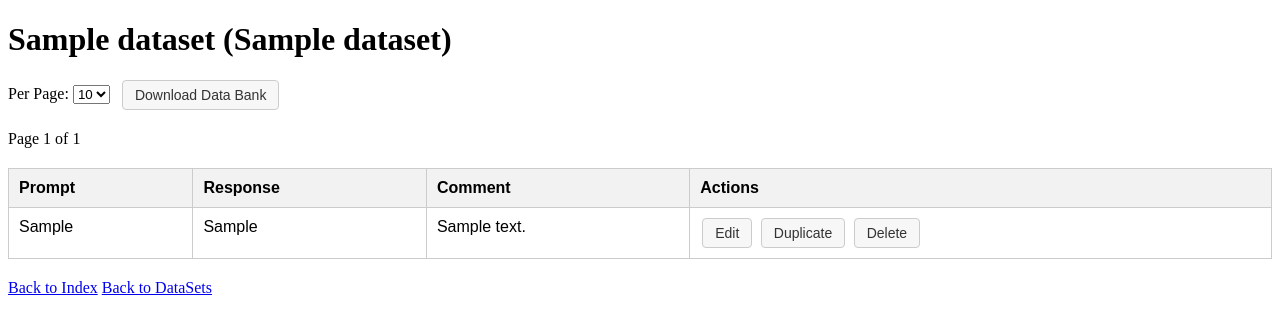
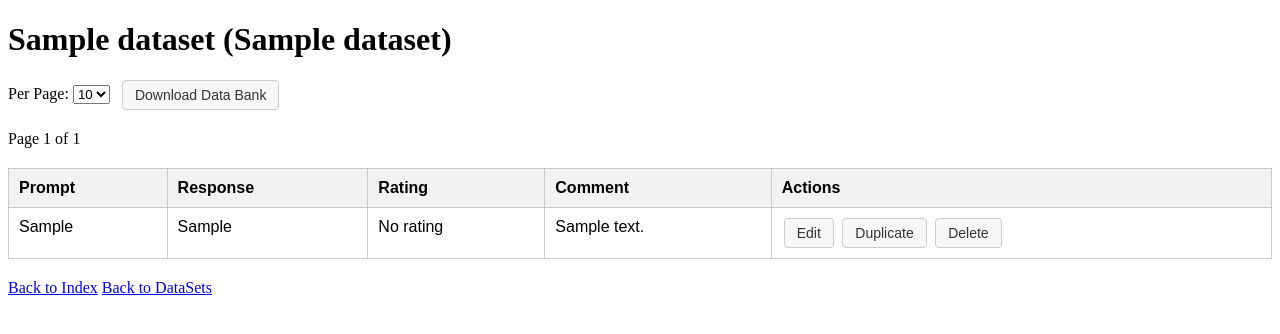
Before and after one commit to KnightWolf2014/Large-Language-Model-Evaluation, a Flask app: page /datasets/1/responses in a window 1280 px wide. Shown: the top 334 px of the page. Run offline with Flask 2, Linux system fonts and the light colour scheme; tables that the repository leaves empty hold one stand-in row (values such as "Sample post").

Commit message:
rating añadido en los datasets

```diff
--- a/scripts/init_testbank_db.py
+++ b/scripts/init_testbank_db.py
@@ -12,6 +12,7 @@ def create_dataset_responses_table():
             dataset_id INTEGER NOT NULL,
             prompt TEXT NOT NULL,
             response TEXT NOT NULL,
+            rating INTEGER,
             comment TEXT,
             FOREIGN KEY(dataset_id) REFERENCES datasets(id) ON DELETE CASCADE
         );
--- a/templates/chat.html
+++ b/templates/chat.html
@@ -44,6 +44,7 @@
                         <input type="checkbox" name="selected" value="{{ loop.index0 }}">
                         <input type="hidden" name="prompt_{{ loop.index0 }}" value="{{ pair.prompt }}">
                         <input type="hidden" name="response_{{ loop.index0 }}" value="{{ pair.response }}">
+                        <input type="hidden" name="rating_{{ loop.index0 }}" value="{{ pair.rating if pair.rating else 0 }}">
                         <input type="hidden" name="comment_{{ loop.index0 }}" value="{{ pair.comment if pair.comment else '' }}">
                     </td>
                     <td class="text-cell">{{ pair.prompt }}</td>
--- a/templates/databank.html
+++ b/templates/databank.html
@@ -102,15 +102,25 @@
             <tr>
                 <th>Prompt</th>
                 <th>Response</th>
+                <th>Rating</th>
                 <th>Comment</th>
                 <th>Actions</th>
             </tr>
         </thead>
         <tbody>
             {% for response in responses %}
-            <tr data-id="{{ response.id }}">
+            <tr data-id="{{ response.id }}" data-rating="{{ response.rating }}">
                 <td class="prompt-cell text-cell">{{ response.prompt }}</td>
                 <td class="response-cell text-cell">{{ response.response }}</td>
+                <td class="rating-cell">
+                    {% if response.rating == 1 %}
+                        👍 Positive
+                    {% elif response.rating == -1 %}
+                        👎 Negative
+                    {% else %}
+                        No rating
+                    {% endif %}
+                </td>
                 <td class="comment-cell text-cell">{{ response.comment if response.comment else '' }}</td>
                 <td class="action-cell">
                     <button class="btn edit-btn" onclick="enableEditMode('{{ response.id }}')">Edit</button>
@@ -129,7 +139,6 @@
 
     <script>
         const datasetId = "{{ dataset_id }}";
-        const numericDatasetId = parseInt(datasetId, 10);
 
         function showMessage(msg) {
             const box = document.getElementById('messageBox');
@@ -151,14 +160,27 @@
             const promptCell = row.querySelector('.prompt-cell');
             const responseCell = row.querySelector('.response-cell');
             const commentCell = row.querySelector('.comment-cell');
+            const ratingCell = row.querySelector('.rating-cell');
 
             promptCell.setAttribute('data-original', promptCell.textContent);
             responseCell.setAttribute('data-original', responseCell.textContent);
             commentCell.setAttribute('data-original', commentCell.textContent);
+            ratingCell.setAttribute('data-original', ratingCell.textContent.trim());
 
+            // Convertir prompt, response, comment a textareas
             promptCell.innerHTML = `<textarea style="width:100%;height:80px;">${promptCell.textContent}</textarea>`;
             responseCell.innerHTML = `<textarea style="width:100%;height:80px;">${responseCell.textContent}</textarea>`;
             commentCell.innerHTML = `<textarea style="width:100%;height:80px;">${commentCell.textContent}</textarea>`;
+
+            const currentRating = parseInt(row.getAttribute('data-rating'), 10);
+            let options = `
+                <select style="width:100%;" id="ratingSelect_${id}">
+                    <option value="" ${(!currentRating||currentRating===0)?'selected':''}>No rating</option>
+                    <option value="1" ${currentRating===1?'selected':''}>Positive</option>
+                    <option value="-1" ${currentRating===-1?'selected':''}>Negative</option>
+                </select>
+            `;
+            ratingCell.innerHTML = options;
 
             row.querySelector('.edit-btn').style.display = 'none';
             row.querySelector('.save-btn').style.display = 'inline-block';
@@ -172,15 +194,18 @@
             const promptCell = row.querySelector('.prompt-cell textarea');
             const responseCell = row.querySelector('.response-cell textarea');
             const commentCell = row.querySelector('.comment-cell textarea');
+            const ratingSelect = row.querySelector(`#ratingSelect_${id}`);
 
             const newPrompt = promptCell.value;
             const newResponse = responseCell.value;
             const newComment = commentCell.value;
+            const newRating = ratingSelect ? ratingSelect.value : '';
 
             const formData = new FormData();
             formData.append('prompt', newPrompt);
             formData.append('response', newResponse);
             formData.append('comment', newComment);
+            formData.append('rating', newRating);
 
             fetch(`/datasets/${datasetId}/responses/${id}/update`, {
                 method: 'POST',
@@ -192,7 +217,18 @@
 
                 row.querySelector('.prompt-cell').innerHTML = newPrompt;
                 row.querySelector('.response-cell').innerHTML = newResponse;
+
+                let ratingText = 'No rating';
+                if (newRating === '1') ratingText = '👍 Positive';
+                else if (newRating === '-1') ratingText = '👎 Negative';
+
+                row.querySelector('.rating-cell').innerHTML = ratingText;
                 row.querySelector('.comment-cell').innerHTML = newComment;
+
+                let numericRating = 0;
+                if (newRating === '1') numericRating = 1;
+                else if (newRating === '-1') numericRating = -1;
+                row.setAttribute('data-rating', numericRating);
 
                 row.querySelector('.edit-btn').style.display = 'inline-block';
                 row.querySelector('.save-btn').style.display = 'none';
@@ -208,14 +244,17 @@
             const promptCell = row.querySelector('.prompt-cell');
             const responseCell = row.querySelector('.response-cell');
             const commentCell = row.querySelector('.comment-cell');
+            const ratingCell = row.querySelector('.rating-cell');
 
             const originalPrompt = promptCell.getAttribute('data-original');
             const originalResponse = responseCell.getAttribute('data-original');
             const originalComment = commentCell.getAttribute('data-original');
+            const originalRatingText = ratingCell.getAttribute('data-original');
 
             promptCell.innerHTML = originalPrompt;
             responseCell.innerHTML = originalResponse;
             commentCell.innerHTML = originalComment;
+            ratingCell.innerHTML = originalRatingText;
 
             row.querySelector('.edit-btn').style.display = 'inline-block';
             row.querySelector('.save-btn').style.display = 'none';
@@ -234,9 +273,23 @@
                     if (originalRow) {
                         const newRow = document.createElement('tr');
                         newRow.setAttribute('data-id', data.entry.id);
+
+                        let ratingText = 'No rating';
+                        let numericRating = 0;
+                        if (data.entry.rating === 1) {
+                            ratingText = '👍 Positive';
+                            numericRating = 1;
+                        } else if (data.entry.rating === -1) {
+                            ratingText = '👎 Negative';
+                            numericRating = -1;
+                        }
+
+                        newRow.setAttribute('data-rating', numericRating);
+
                         newRow.innerHTML = `
                             <td class="text-cell prompt-cell">${data.entry.prompt}</td>
                             <td class="text-cell response-cell">${data.entry.response}</td>
+                            <td class="rating-cell">${ratingText}</td>
                             <td class="text-cell comment-cell">${data.entry.comment || ''}</td>
                             <td class="action-cell">
                                 <button class="btn edit-btn" onclick="enableEditMode('${data.entry.id}')">Edit</button>
@@ -252,8 +305,6 @@
             })
             .catch(error => console.error('Error duplicating entry:', error));
         }
-
-
 
         function deleteEntry(id) {
             if (!confirm("Are you sure you want to delete this entry?")) return;
--- a/views/datasets.py
+++ b/views/datasets.py
@@ -94,20 +94,21 @@ def list_dataset_responses(dataset_id):
     total = conn.execute(count_query, (dataset_id,)).fetchone()['total']
 
     offset = (page - 1) * per_page
-    query = "SELECT id, prompt, response, comment FROM dataset_responses WHERE dataset_id = ? LIMIT ? OFFSET ?"
+    query = "SELECT id, prompt, response, comment, rating FROM dataset_responses WHERE dataset_id = ? LIMIT ? OFFSET ?"
     responses = conn.execute(query, (dataset_id, per_page, offset)).fetchall()
 
     conn.close()
 
-    responses_data = [
-        {
+    responses_data = []
+    for row in responses:
+        rating_val = row['rating']
+        responses_data.append({
             'id': row['id'],
             'prompt': row['prompt'],
             'response': row['response'],
-            'comment': row['comment']
-        }
-        for row in responses
-    ]
+            'comment': row['comment'],
+            'rating': rating_val if rating_val is not None else 0  # 0 será sin rating
+        })
 
     total_pages = (total // per_page) + (1 if total % per_page != 0 else 0)
 
@@ -150,9 +151,18 @@ def update_dataset_response(dataset_id, response_id):
     prompt = request.form.get('prompt')
     response = request.form.get('response')
     comment = request.form.get('comment')
+    rating_str = request.form.get('rating')
+
+    if rating_str == '1':
+        rating_val = 1
+    elif rating_str == '-1':
+        rating_val = -1
+    else:
+        rating_val = None
 
     conn = get_project_db_connection()
-    conn.execute("UPDATE dataset_responses SET prompt = ?, response = ?, comment = ? WHERE id = ? AND dataset_id = ?", (prompt, response, comment, response_id, dataset_id))
+    conn.execute("UPDATE dataset_responses SET prompt = ?, response = ?, comment = ?, rating = ? WHERE id = ? AND dataset_id = ?",
+                 (prompt, response, comment, rating_val, response_id, dataset_id))
     conn.commit()
     conn.close()
     return jsonify({'message': 'Updated successfully'})
@@ -160,9 +170,10 @@ def update_dataset_response(dataset_id, response_id):
 @datasets_blueprint.route('/datasets/<int:dataset_id>/responses/<int:response_id>/duplicate', methods=['POST'])
 def duplicate_dataset_response(dataset_id, response_id):
     conn = get_project_db_connection()
-    row = conn.execute("SELECT prompt, response, comment FROM dataset_responses WHERE id = ? AND dataset_id = ?", (response_id, dataset_id)).fetchone()
+    row = conn.execute("SELECT prompt, response, comment, rating FROM dataset_responses WHERE id = ? AND dataset_id = ?", (response_id, dataset_id)).fetchone()
     if row:
-        conn.execute("INSERT INTO dataset_responses (dataset_id, prompt, response, comment) VALUES (?, ?, ?, ?)", (dataset_id, row['prompt'], row['response'], row['comment']))
+        conn.execute("INSERT INTO dataset_responses (dataset_id, prompt, response, comment, rating) VALUES (?, ?, ?, ?, ?)",
+                     (dataset_id, row['prompt'], row['response'], row['comment'], row['rating']))
         conn.commit()
         new_id = conn.execute("SELECT last_insert_rowid()").fetchone()[0]
         conn.close()
@@ -172,7 +183,8 @@ def duplicate_dataset_response(dataset_id, response_id):
                 'id': new_id,
                 'prompt': row['prompt'],
                 'response': row['response'],
-                'comment': row['comment']
+                'comment': row['comment'],
+                'rating': row['rating'] if row['rating'] is not None else 0
             }
         }), 200
     conn.close()
```
Also changed, not shown: views/testbank.py (+10 -2 lines).
